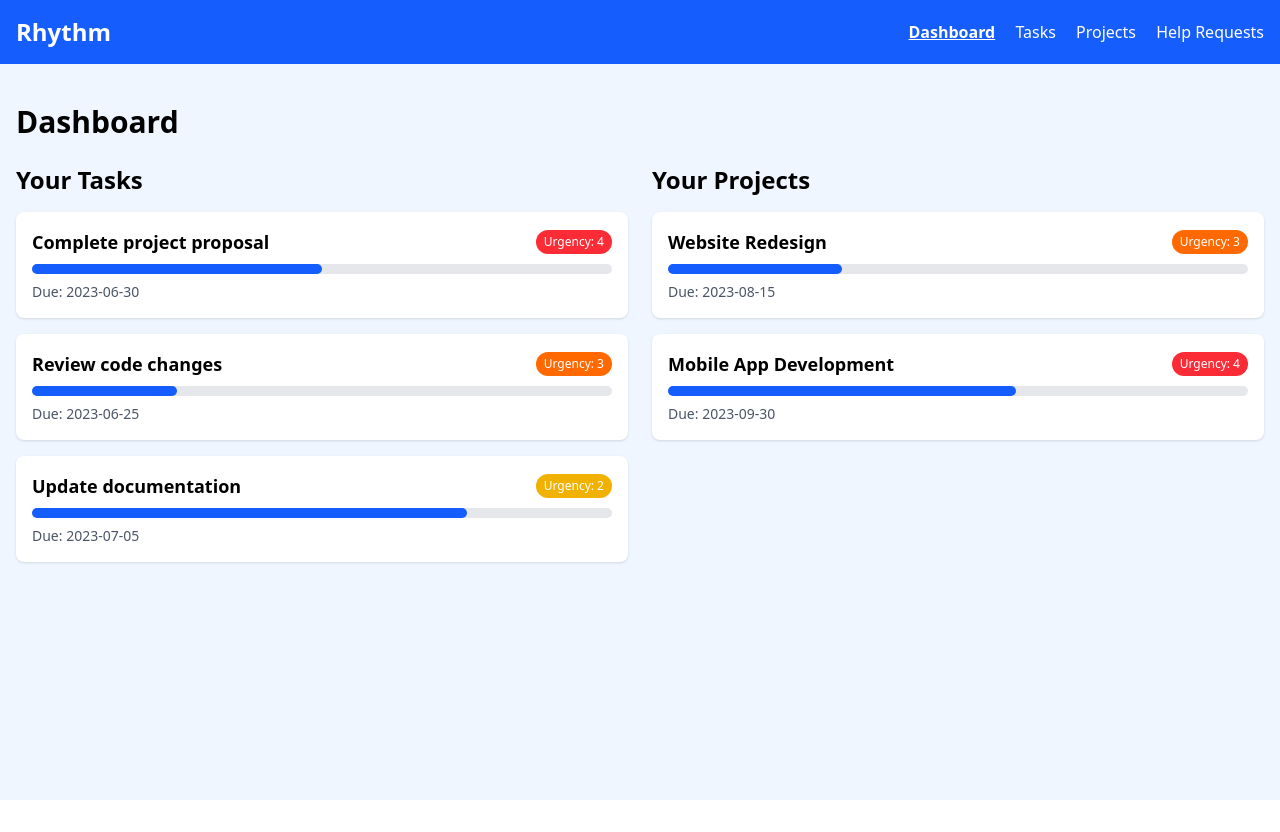
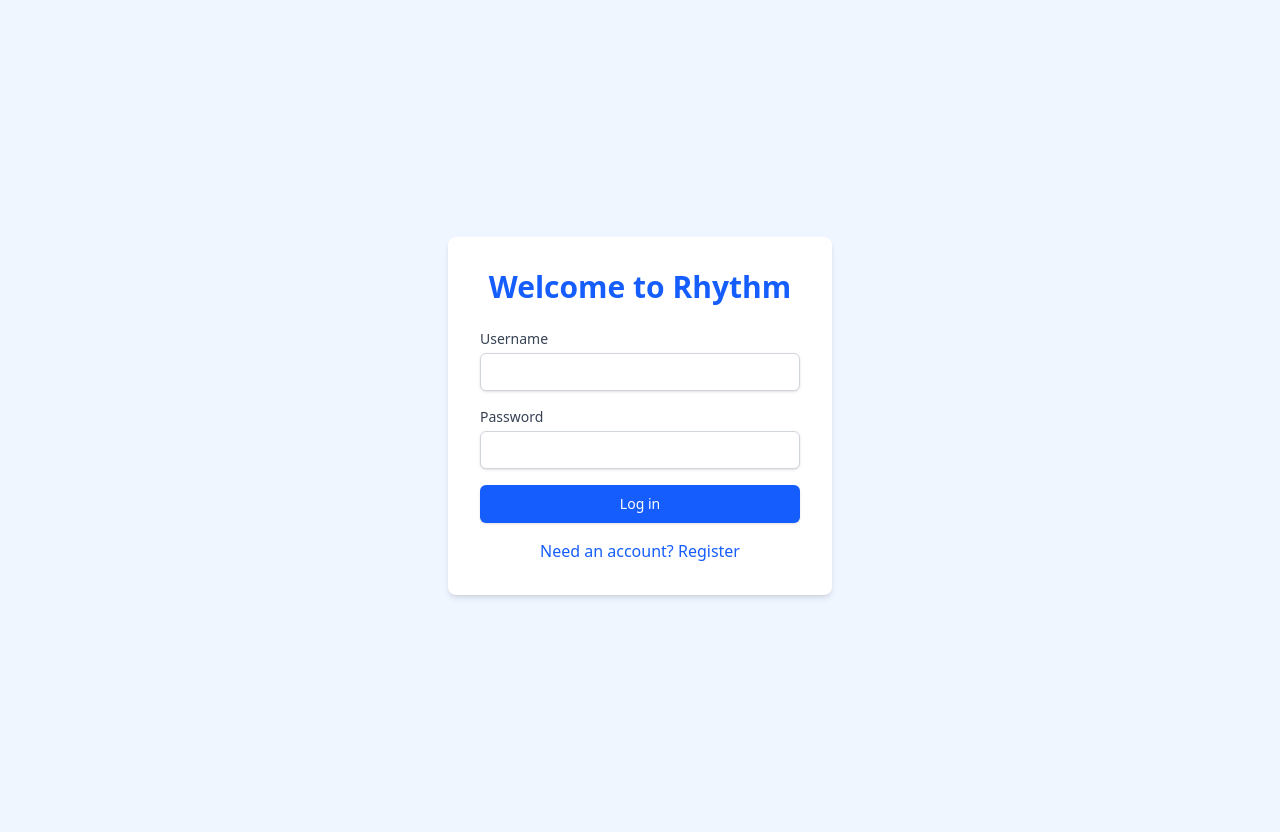
Before and after one commit to CampbellBaxley/RhythmApp, a SvelteKit app in the folder Rhythm/: page / in a window 1280 px wide. Before the commit the page ends 800 px from the top, so only its background shows below. Built offline with nearby package versions, Linux system fonts and the light colour scheme.

Commit message:
testing new ui, no backend yet

```diff
--- /dev/null
+++ b/Rhythm/src/lib/db.js
@@ -0,0 +1,27 @@
+import { MongoClient } from "mongodb"
+
+const uri = process.env.MONGODB_URI
+const options = {
+  useUnifiedTopology: true,
+  useNewUrlParser: true,
+}
+
+let client
+let clientPromise
+
+if (!uri) {
+  throw new Error("Please add your MongoDB URI to .env.local")
+}
+
+if (process.env.NODE_ENV === "development") {
+  if (!global._mongoClientPromise) {
+    client = new MongoClient(uri, options)
+    global._mongoClientPromise = client.connect()
+  }
+  clientPromise = global._mongoClientPromise
+} else {
+  client = new MongoClient(uri, options)
+  clientPromise = client.connect()
+}
+
+export default clientPromise
--- a/Rhythm/src/routes/+layout.svelte
+++ b/Rhythm/src/routes/+layout.svelte
@@ -1,34 +1,59 @@
 <script>
     import "../app.css";
     import { page } from "$app/stores";
+    import { onMount } from 'svelte';
+
+    $: isLoginPage = $page.url.pathname === "/";
+
+    let error = null;
+
+    onMount(() => {
+      window.onerror = (message, source, lineno, colno, err) => {
+        console.error('Caught error:', err);
+        error = err.toString();
+      };
+    });
   </script>
 
+  {#if error}
+    <div class="error">
+      <h1>An error occurred</h1>
+      <pre>{error}</pre>
+    </div>
+  {:else}
     <div class="min-h-screen bg-blue-50">
+      {#if !isLoginPage}
         <nav class="bg-blue-600 text-white p-4">
           <div class="container mx-auto flex justify-between items-center">
-        <a href="/" class="text-2xl font-bold">Rhythm</a>
+            <a href="/dashboard" class="text-2xl font-bold">Rhythm</a>
             <div class="space-x-4">
-          <a href="/" class:active={$page.url.pathname === "/"}>Dashboard</a>
+              <a href="/dashboard" class:active={$page.url.pathname === "/dashboard"}>Dashboard</a>
               <a href="/tasks" class:active={$page.url.pathname === "/tasks"}>Tasks</a>
               <a href="/projects" class:active={$page.url.pathname === "/projects"}>Projects</a>
               <a href="/help-requests" class:active={$page.url.pathname === "/help-requests"}>Help Requests</a>
             </div>
           </div>
         </nav>
+      {/if}
 
       <main class="container mx-auto p-4">
+        {#if !isLoginPage && $page.data.user}
           <div class="mb-6">
-        {#if $page.data.user}
             <h1 class="text-2xl font-bold">Hello, {$page.data.user.name}</h1>
+          </div>
         {/if}
-      </div>
         <slot />
       </main>
     </div>
+  {/if}
 
   <style>
     .active {
       font-weight: bold;
       text-decoration: underline;
     }
+    .error {
+      color: red;
+      padding: 20px;
+    }
   </style>
--- a/Rhythm/src/routes/+page.svelte
+++ b/Rhythm/src/routes/+page.svelte
@@ -1,17 +1,109 @@
 <script>
-    import TaskList from "$lib/components/TaskList.svelte";
-    import ProjectList from "$lib/components/ProjectList.svelte";
+    import { goto } from '$app/navigation';
+
+    let username = '';
+    let password = '';
+    let email = '';
+    let error = '';
+    let isRegistering = false;
+
+    async function handleSubmit() {
+      try {
+        const endpoint = isRegistering ? '/api/register' : '/api/login';
+        const body = isRegistering ? { username, password, email } : { username, password };
+
+        console.log(`Submitting to ${endpoint}`, body);
+
+        const response = await fetch(endpoint, {
+          method: 'POST',
+          headers: {
+            'Content-Type': 'application/json',
+          },
+          body: JSON.stringify(body),
+        });
+
+        const data = await response.json();
+        console.log('Response:', data);
+
+        if (response.ok) {
+          if (data.success) {
+            console.log('Redirecting to dashboard');
+            goto('/dashboard');
+          } else {
+            error = data.message || 'An unexpected error occurred';
+          }
+        } else {
+          if (data.message === 'User not found' && !isRegistering) {
+            error = 'User not found. Would you like to register?';
+          } else {
+            error = data.message || 'An error occurred';
+          }
+        }
+      } catch (err) {
+        console.error('Error:', err);
+        error = 'An error occurred while processing your request';
+      }
+    }
+
+    function toggleMode() {
+      isRegistering = !isRegistering;
+      error = '';
+    }
   </script>
 
-  <h1 class="text-3xl font-bold mb-6">Dashboard</h1>
-
-  <div class="grid grid-cols-1 md:grid-cols-2 gap-6">
-    <div>
-      <h2 class="text-2xl font-semibold mb-4">Your Tasks</h2>
-      <TaskList />
-    </div>
-    <div>
-      <h2 class="text-2xl font-semibold mb-4">Your Projects</h2>
-      <ProjectList />
+  <div class="min-h-screen flex items-center justify-center bg-blue-50">
+    <div class="bg-white p-8 rounded-lg shadow-md w-96">
+      <h1 class="text-3xl font-bold text-center mb-6 text-blue-600">Welcome to Rhythm</h1>
+      <form on:submit|preventDefault={handleSubmit} class="space-y-4">
+        <div>
+          <label for="username" class="block text-sm font-medium text-gray-700">Username</label>
+          <input
+            type="text"
+            id="username"
+            bind:value={username}
+            required
+            class="mt-1 block w-full px-3 py-2 bg-white border border-gray-300 rounded-md text-sm shadow-sm placeholder-gray-400
+                   focus:outline-none focus:border-blue-500 focus:ring-1 focus:ring-blue-500"
+          />
+        </div>
+        {#if isRegistering}
+          <div>
+            <label for="email" class="block text-sm font-medium text-gray-700">Email</label>
+            <input
+              type="email"
+              id="email"
+              bind:value={email}
+              required
+              class="mt-1 block w-full px-3 py-2 bg-white border border-gray-300 rounded-md text-sm shadow-sm placeholder-gray-400
+                     focus:outline-none focus:border-blue-500 focus:ring-1 focus:ring-blue-500"
+            />
+          </div>
+        {/if}
+        <div>
+          <label for="password" class="block text-sm font-medium text-gray-700">Password</label>
+          <input
+            type="password"
+            id="password"
+            bind:value={password}
+            required
+            class="mt-1 block w-full px-3 py-2 bg-white border border-gray-300 rounded-md text-sm shadow-sm placeholder-gray-400
+                   focus:outline-none focus:border-blue-500 focus:ring-1 focus:ring-blue-500"
+          />
+        </div>
+        {#if error}
+          <p class="text-red-500 text-sm">{error}</p>
+        {/if}
+        <button
+          type="submit"
+          class="w-full flex justify-center py-2 px-4 border border-transparent rounded-md shadow-sm text-sm font-medium text-white bg-blue-600 hover:bg-blue-700 focus:outline-none focus:ring-2 focus:ring-offset-2 focus:ring-blue-500"
+        >
+          {isRegistering ? 'Register' : 'Log in'}
+        </button>
+      </form>
+      <div class="mt-4 text-center">
+        <button on:click={toggleMode} class="text-blue-600 hover:underline">
+          {isRegistering ? 'Already have an account? Log in' : 'Need an account? Register'}
+        </button>
+      </div>
     </div>
   </div>
--- /dev/null
+++ b/Rhythm/src/routes/api/login/server.js
@@ -0,0 +1,35 @@
+import { json } from "@sveltejs/kit"
+import clientPromise from "$lib/db.js"
+import bcrypt from "bcryptjs"
+
+export async function POST({ request }) {
+  const { username, password } = await request.json()
+
+  console.log("Login attempt for username:", username)
+
+  try {
+    const client = await clientPromise
+    const db = client.db("rhythm")
+    const users = db.collection("users")
+
+    // Find the user
+    const user = await users.findOne({ username })
+    if (!user) {
+      console.log("User not found:", username)
+      return json({ success: false, message: "User not found" }, { status: 404 })
+    }
+
+    // Check password
+    const isPasswordValid = await bcrypt.compare(password, user.password)
+    if (!isPasswordValid) {
+      console.log("Invalid password for user:", username)
+      return json({ success: false, message: "Invalid password" }, { status: 401 })
+    }
+
+    console.log("Successful login for user:", username)
+    return json({ success: true, user: { name: user.username, email: user.email } })
+  } catch (error) {
+    console.error("Login error:", error)
+    return json({ success: false, message: "An error occurred during login" }, { status: 500 })
+  }
+}
--- /dev/null
+++ b/Rhythm/src/routes/api/register/server.js
@@ -0,0 +1,35 @@
+import { json } from "@sveltejs/kit"
+import clientPromise from "$lib/db.js"
+import bcrypt from "bcryptjs"
+
+export async function POST({ request }) {
+  const { username, email, password } = await request.json()
+
+  try {
+    const client = await clientPromise
+    const db = client.db("rhythm")
+    const users = db.collection("users")
+
+    // Check if user already exists
+    const existingUser = await users.findOne({ $or: [{ username }, { email }] })
+    if (existingUser) {
+      return json({ success: false, message: "Username or email already exists" }, { status: 400 })
+    }
+
+    // Hash the password
+    const hashedPassword = await bcrypt.hash(password, 10)
+
+    // Insert the new user
+    const result = await users.insertOne({
+      username,
+      email,
+      password: hashedPassword,
+      createdAt: new Date(),
+    })
+
+    return json({ success: true, user: { name: username, email } })
+  } catch (error) {
+    console.error("Registration error:", error)
+    return json({ success: false, message: "An error occurred during registration" }, { status: 500 })
+  }
+}
--- /dev/null
+++ b/Rhythm/src/routes/dashboard/page.svelte
@@ -0,0 +1,11 @@
+<script>
+    import { page } from '$app/stores';
+  </script>
+
+  <h1 class="text-3xl font-bold mb-6">Dashboard</h1>
+
+  <p>Welcome to your dashboard!</p>
+
+  {#if $page.data.user}
+    <p>Logged in as: {$page.data.user.name}</p>
+  {/if}
```
Also changed, not shown: Rhythm/package.json (+7 -4 lines), 1 other file (tests, documents, lock files or other folders). Lines whose indentation alone changed are shown as unchanged.
